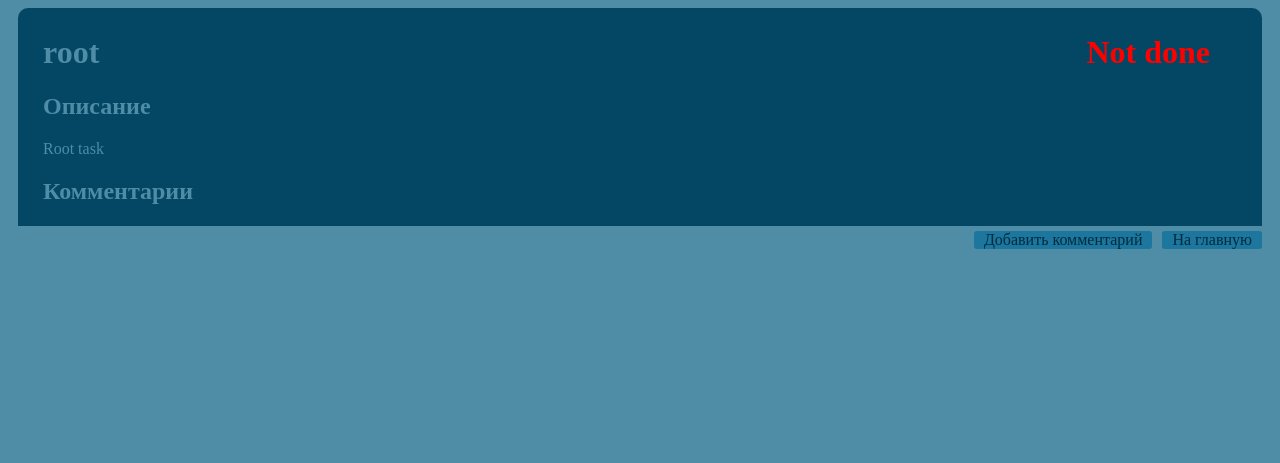
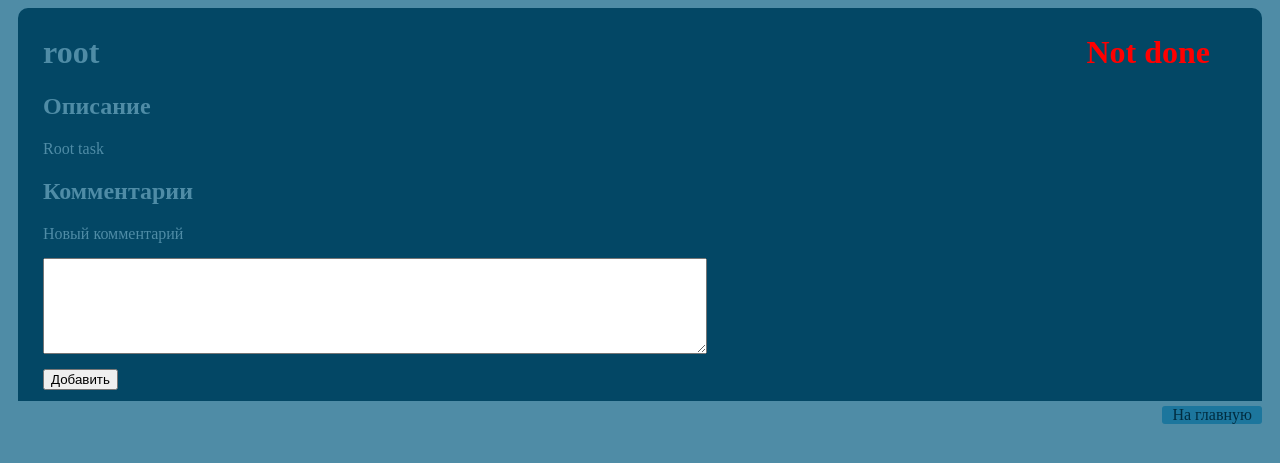
Before and after one commit to BitTooth/taskmanager, a Django app: page /taskmanager/1/ in a window 1280 px wide. Shown: the top 463 px of the page. Run offline with Django 3.2, Linux system fonts and the light colour scheme; data comes from the database, SQL or seed files in the repository; both versions use the stored data as it was after the commit.

Commit message:
Added done and add comment buttons functionality

```diff
--- a/taskmanager/static/taskmanager/style.css
+++ b/taskmanager/static/taskmanager/style.css
@@ -13,7 +13,16 @@ body {
 	display: inline;
 }
 
-#task_button, #task_container {
+#comment_content {
+	display: inline;
+}
+
+#form {
+	margin-top: 10px;
+	margin-bottom: 10px;
+}
+
+#task_button, #task_container, #comment_container {
 	font-family: ubuntu;
 	font-size: 16px;
 
@@ -67,12 +76,23 @@ body {
 	color: #012C3F;
 
 	margin-right: 10px;
+	margin-bottom: 5px;
 	padding-left: 10px;
 	padding-right: 10px;
 	text-align:right;
 	float: right;
 
 	display:inline;
+}
+
+#comment_text {
+	display: block;
+	margin-top: 15px;
+	margin-bottom: 15px;
+}
+
+#submit_button {
+	display: block;
 }
 
 #button:hover {
--- a/taskmanager/templates/taskmanager/detail.html
+++ b/taskmanager/templates/taskmanager/detail.html
@@ -20,12 +20,25 @@
 
 			<h2> Комментарии </h2>
 			{% for comment in task.comment_set.all %}
-				<p> {{ comment.content }} </p>
+				<div id="comment_container">
+					<div id="comment_content"> {{ comment.content }} </div>
+					<div id='button' onclick='location.href="/taskmanager/{{task.id}}/delete_comment/{{comment.id}}"'>[X]</div>
+				</div>
 			{% endfor %}
+
+			<div>
+				<form id='form' action="{% url 'add_comment' task.id %}" method="post">
+					{% csrf_token %}
+					<label>Новый комментарий</label>
+					<!-- input id="comment_text" type="textarea" rows='10' name="content"/> -->
+					<textarea id="comment_text" name="content" rows='6' cols='80'></textarea>
+					<input id="submit_button" type="submit" value="Добавить">
+				</form>
+			</div>
 		{% endif %}
 	</div>
 	<div id='button' onclick='location.href="/taskmanager/";'> На главную </div>
-	<div id='button' onclick='alert("add comment");'> Добавить комментарий </div>
+	<!-- <div id='button' onclick='location.href="/taskmanager/{{task.id}}/add_comment/";'> Добавить комментарий </div> -->
 </body>
 
 </html>
--- a/taskmanager/urls.py
+++ b/taskmanager/urls.py
@@ -5,5 +5,8 @@ from . import views
 urlpatterns = [
 	url(r'^$', views.index, name='index'), 										# /taskmanager/
 	url(r'^(?P<task_id>[0-9]+)/$', views.detail, name='detail'),				# /taskmanager/10/
-	url(r'^(?P<task_id>[0-9]+)/comments/$', views.comments, name='comments') 	# /taskmanager/10/comments
+	url(r'^(?P<task_id>[0-9]+)/comments/$', views.comments, name='comments'), 	# /taskmanager/10/comments
+	url(r'^(?P<task_id>[0-9]+)/add_comment/$', views.add_comment, name='add_comment'),
+	url(r'^(?P<task_id>[0-9]+)/delete_comment/(?P<comment_id>[0-9]+)/$', views.delete_comment, name='delete_comment'),
+	url(r'^task_done/(?P<task_id>[0-9]+)/$', views.task_done, name='task_done'),
 ]
--- a/taskmanager/views.py
+++ b/taskmanager/views.py
@@ -1,6 +1,9 @@
 from django.shortcuts import get_object_or_404, render
 
-from .models import Task
+from django.http import HttpResponseRedirect, HttpResponse
+from django.core.urlresolvers import reverse
+
+from .models import Task, Comment
 
 # Create your views here.
 def index(request):
@@ -14,3 +17,24 @@ def detail(request, task_id):
 
 def comments(request, task_id):
 	return HttpResponse("Task comments page. Not implemented yet")
+
+def add_comment(request, task_id):
+	task = get_object_or_404(Task, pk=task_id)
+	content = request.POST['content']
+	comment = Comment()
+	comment.content = content
+	comment.task = task
+	comment.save()
+	return HttpResponseRedirect(reverse('detail', args=(task.id,)))
+
+def delete_comment(request, task_id, comment_id):
+	comment = get_object_or_404(Comment, pk=comment_id)
+	task = get_object_or_404(Task, pk=task_id)
+	comment.delete()
+	return HttpResponseRedirect(reverse('detail', args=(task.id,)))
+
+def task_done(request, task_id):
+	task = get_object_or_404(Task, pk=task_id)
+	task.done = not task.done
+	task.save()
+	return HttpResponseRedirect(reverse('index'))
```
Also changed, not shown: taskmanager/templates/taskmanager/index.html (+5 -2 lines), db.sqlite3.
